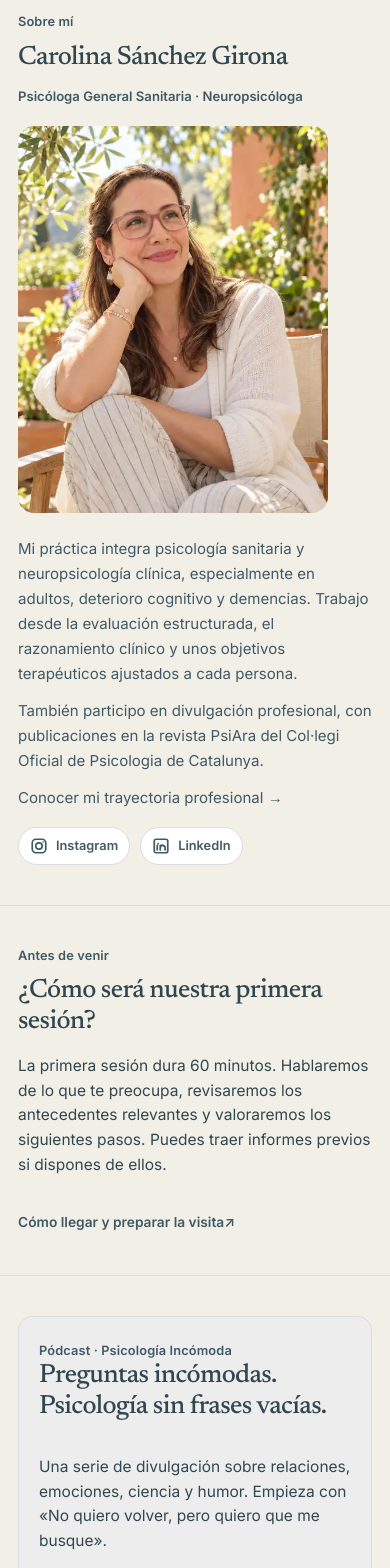
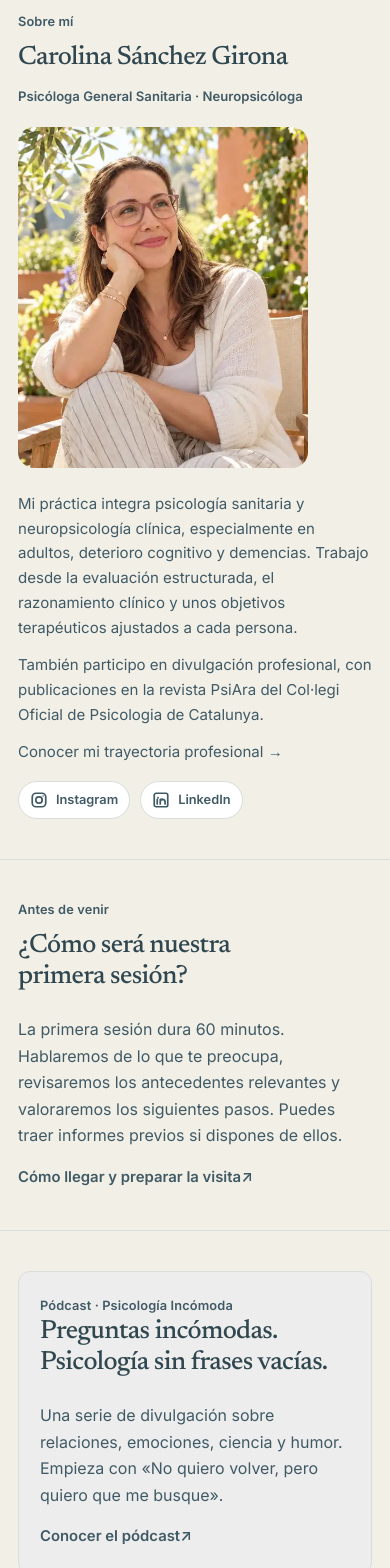
Before and after one commit to carolinasanchezgirona/Portfolio-Carolina, a Next.js app: page / in a window 390 px wide. Shown: the part 5140-6708 px from the top of the page. Built offline with nearby package versions, Linux system fonts and the light colour scheme.

Commit message:
Balance about portrait, first visit and podcast layout on desktop and mobile

```diff
--- a/app/editorial.css
+++ b/app/editorial.css
@@ -948,3 +948,87 @@
   .editorial-site .editorial-local-photo{max-width:520px;}
   .editorial-site .editorial-local-copy{max-width:65ch;}
 }
+
+
+/* Ajuste de composición: Sobre mí, primera visita y pódcast. */
+.editorial-site .editorial-about-grid {
+  grid-template-columns:minmax(0,.9fr) minmax(0,1.1fr);
+  gap:clamp(28px,4.5vw,64px);
+  align-items:center;
+}
+.editorial-site .editorial-about-grid > div:first-child{
+  min-width:0;
+}
+.editorial-site .editorial-about-photo {
+  max-width:320px;
+  margin-top:20px;
+}
+.editorial-site .editorial-about-photo img {
+  width:100%;
+  height:auto;
+  aspect-ratio:4/4.7;
+  object-fit:cover;
+  object-position:center 29%;
+}
+.editorial-site .editorial-about-copy {
+  max-width:54ch;
+  align-self:center;
+}
+.editorial-site .editorial-first-visit-grid {
+  display:grid;
+  grid-template-columns:minmax(0,.94fr) minmax(0,1.06fr);
+  gap:clamp(28px,4.5vw,64px);
+  align-items:start;
+}
+.editorial-site .editorial-first-visit-grid h2{max-width:18ch;}
+.editorial-site .editorial-first-visit-copy{max-width:55ch;}
+.editorial-site .editorial-first-visit-copy p{
+  margin:0;
+  color:#405A65;
+  font-size:1rem;
+  line-height:1.65;
+}
+.editorial-site .editorial-first-visit-copy .editorial-card-link{
+  margin-top:18px;
+  font-size:.93rem;
+}
+.editorial-site .editorial-podcast-section{background:#F2EFE7;}
+.editorial-site .editorial-podcast-card {
+  display:grid;
+  grid-template-columns:minmax(0,1.03fr) minmax(0,.97fr);
+  align-items:center;
+  gap:clamp(28px,4.5vw,60px);
+  padding:clamp(26px,3vw,42px);
+  border-radius:12px;
+  background:#EDEDED;
+}
+.editorial-site .editorial-podcast-card h2 {
+  margin:0;
+  max-width:19ch;
+}
+.editorial-site .editorial-podcast-copy{max-width:49ch;}
+.editorial-site .editorial-podcast-copy p {
+  margin:0;
+  color:#405A65;
+  font-size:1rem;
+  line-height:1.65;
+}
+.editorial-site .editorial-podcast-copy .editorial-card-link{
+  margin-top:17px;
+  font-size:.93rem;
+}
+@media(max-width:900px){
+  .editorial-site .editorial-about-grid,
+  .editorial-site .editorial-first-visit-grid,
+  .editorial-site .editorial-podcast-card {
+    grid-template-columns:1fr;
+    gap:24px;
+  }
+  .editorial-site .editorial-about-copy{max-width:65ch;}
+  .editorial-site .editorial-about-photo{max-width:310px;}
+  .editorial-site .editorial-podcast-card h2{max-width:24ch;}
+}
+@media(max-width:680px){
+  .editorial-site .editorial-about-photo{max-width:290px;}
+  .editorial-site .editorial-podcast-card{padding:24px 21px;}
+}
```
